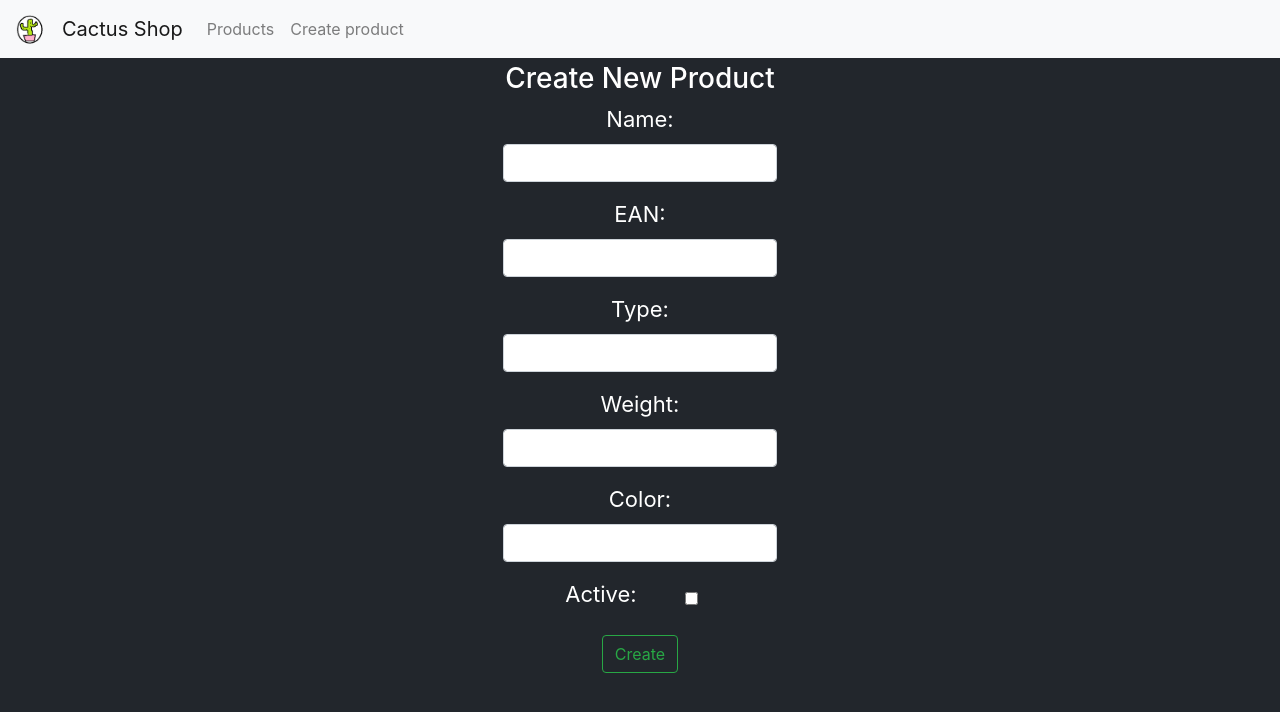
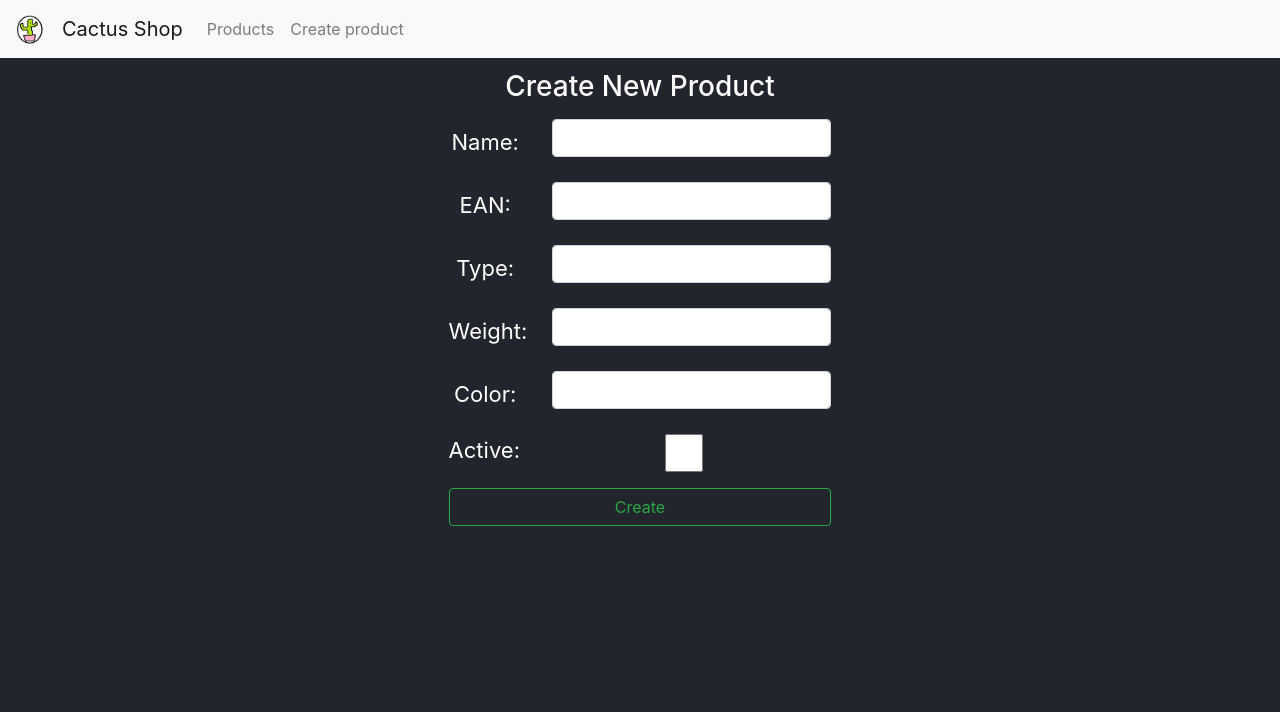
Before and after one commit to gajaIeva/talech-task, a React (Create React App) app in the folder talech-app/: page /products/create in a window 1280 px wide. Shown: the top 712 px of the page. Built offline with nearby package versions, Linux system fonts and the light colour scheme.

Commit message:
Route updated. PrieviewProductItem design and functionality created. CreateProductItem Form style updated.

```diff
--- a/talech-app/src/App.js
+++ b/talech-app/src/App.js
@@ -18,10 +18,11 @@ class App extends React.Component {
       </header>
       <main className="App-main">
         <Switch>
+          <Route path="/products/create" component={NewProduct}/>
+          <Route path="/products/:id/edit" component={EditProduct}/>
+          <Route path="/products/:id" exact component={PreviewProduct}/>
           <Route path="/products" exact component={ProductList} />
-          <Route path="/product/:id" component={PreviewProduct}/>
-          <Route path="/products/create" component={NewProduct}/>
-          <Route path="/product/:id/edit" component={EditProduct}/>
+
         </Switch>
       </main>
     </div>
--- a/talech-app/src/components/CreateProductItem.js
+++ b/talech-app/src/components/CreateProductItem.js
@@ -113,60 +113,73 @@ class NewProduct extends Component {
     render() {
         return (
             <div className="m-1">
-                <h3> Create New Product</h3>
-                <form onSubmit={this.onSubmit}>
-                    <div className="form-group">
-                        <label> Name:</label>
+                <h3 className="m-2"> Create New Product</h3>
+                <form className='m-3' onSubmit={this.onSubmit} >
+                    <div className="form-group row">
+                        <label className="col-sm-3 col-form-label"> Name:</label>
+                        <div className='col-sm'>
                             <input  type="text"
                                     className="form-control"
                                     value={this.state.product_name}
                                     onChange={this.onChangeProductName}
                                     />
                         </div>
-                    <div className="form-group">
-                        <label> EAN:</label>
+                    </div>
+                    <div className="form-group row">
+                        <label className="col-sm-3 col-form-label"> EAN:</label>
+                        <div className='col-sm'>
                             <input  type="text"
                                 className="form-control"
                                 value={this.state.product_EAN}
                                 onChange={this.onChangeProductEAN}
                                 />
                         </div>
-                    <div className="form-group">
-                        <label> Type:</label>
+                    </div>
+                    <div className="form-group row">
+                        <label className="col-sm-3 col-form-label"> Type:</label>
+                        <div className='col-sm'>
                             <input  type="text"
                                     className="form-control"
                                     value={this.state.product_type}
                                     onChange={this.onChangeProductType}
                                     />
                         </div>
-                    <div className="form-group">
-                        <label> Weight:</label>
+                    </div>
+                    <div className="form-group row">
+                        <label className="col-sm-3 col-form-label"> Weight:</label>
+                        <div className='col-sm'>
                             <input  type="text"
                                     className="form-control"
                                     value={this.state.product_weight}
                                     onChange={this.onChangeProductWeight}
                                     />
                         </div>
-                    <div className="form-group">
-                        <label> Color:</label>
+                    </div>
+                    <div className="form-group row">
+                        <label className="col-sm-3 col-form-label"> Color:</label>
+                        <div className='col-sm'>
                             <input  type="text"
                                     className="form-control"
                                     value={this.state.product_color}
                                     onChange={this.onChangeProductColor}
                                     />
                         </div>
-                    <div className="form-group">
-                        <div className="form-check form-check-inline">
-                            <label> Active:</label>
-                            <input  className="form-check-input ml-5"
+                    </div>
+                    <div className="form-group row">
+                        <label className="col-sm-2 form-check-label">Active: </label>
+                        <div className="col-sm">
+                            <div className="form-check">
+                                <input  className="form-control "
                                         type="checkbox"
                                         checked={this.state.product_isActive}
                                         onChange={this.onChangeProductIsActive}
                                         />
                                 </div>
                             </div>
+                        </div>
+
                     <div className="form-group">
-                        <input type="submit" value="Create" className="btn btn-outline-success"/>
+                        <input type="submit" value="Create" className="btn btn-outline-success w-100"/>
                     </div>
                 </form>
 
--- a/talech-app/src/components/Nav.js
+++ b/talech-app/src/components/Nav.js
@@ -6,7 +6,7 @@ class Nav extends Component {
     render() {
         return (
             <nav className="navbar navbar-expand-lg navbar-light bg-light">
-                <a className="navbar-brand" href="/">
+                <a className="navbar-brand" href="/products">
                     <img src={logo} width="30" height="30" alt="CactusLogo"/>
                 </a>
                 <Link to="/products" className="navbar-brand">Cactus Shop</Link>
--- a/talech-app/src/components/PreviewProductItem.js
+++ b/talech-app/src/components/PreviewProductItem.js
@@ -1,9 +1,52 @@
 import React, {Component} from 'react';
+import './../App.css';
 
 class PreviewProduct extends Component {
+
     render() {
+
+        const Id = this.props.match.params.id;
+
+        let products = JSON.parse(localStorage.getItem('products'));
+
+        let productObject = products[Id];
+
         return (
-            <h1>Preview page</h1>
+
+             <div>
+                 <h2>{productObject.product_name}</h2>
+                 <table>
+                    <thead>
+                        <tr>
+                            <th>#</th>
+                            <th>EAN</th>
+                            <th>Type</th>
+                            <th>Weight</th>
+                            <th>Color</th>
+                            <th>Active</th>
+                            <th></th>
+                            <th></th>
+
+                        </tr>
+                    </thead>
+                    <tbody>
+                        <tr>
+                            <td></td>
+                            <td>{productObject.product_EAN}</td>
+                            <td>{productObject.product_type}</td>
+                            <td>{productObject.product_weight}</td>
+                            <td>{productObject.product_color}</td>
+                            <td><input type="checkbox"
+                                checked={productObject.product_isActive}
+                                //onChange={this.onChangeProductIsActive}
+                                /></td>
+                            <td><button className="btn btn-outline-warning">Edit</button></td>
+                            <td><button className="btn btn-outline-danger">Delete</button></td>
+                        </tr>
+                    </tbody>
+                </table>
+            </div>
+
         );
     }
 }
--- a/talech-app/src/components/ProductItem.js
+++ b/talech-app/src/components/ProductItem.js
@@ -1,5 +1,5 @@
 import React, {Component, Fragment} from 'react';
-//import {Link} from 'react-router-dom';
+import {Link} from 'react-router-dom';
 
 class ProductItem extends Component {
 
@@ -7,8 +7,6 @@ class ProductItem extends Component {
     render () {
 
         let products = JSON.parse(localStorage.getItem('products'));
-
-        console.log(products);
 
         let productListElements = products.map((product, index) =>
         <Fragment>
@@ -23,7 +21,7 @@ class ProductItem extends Component {
                            checked={product.product_isActive}
                            //onChange={this.onChangeProductIsActive}
                            /></td>
-                <td><button className="btn btn-outline-info">View</button></td>
+                <td><Link to={`/products/${index}`}><button className="btn btn-outline-info">View</button></Link></td>
                 <td><button className="btn btn-outline-warning">Edit</button></td>
                 <td><button className="btn btn-outline-danger">Delete</button></td>
           </tr>
```
Also changed, not shown: talech-app/src/App.css (line endings or trailing spaces). Lines whose indentation alone changed are shown as unchanged.
